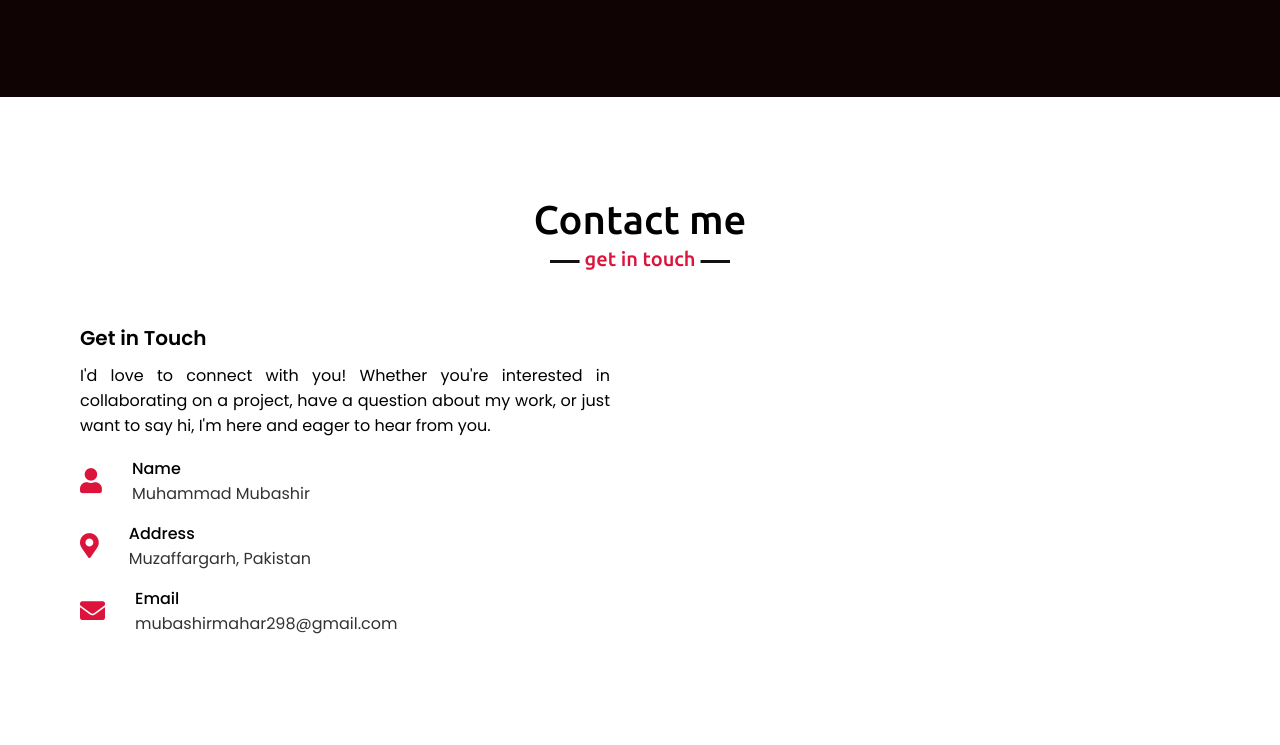
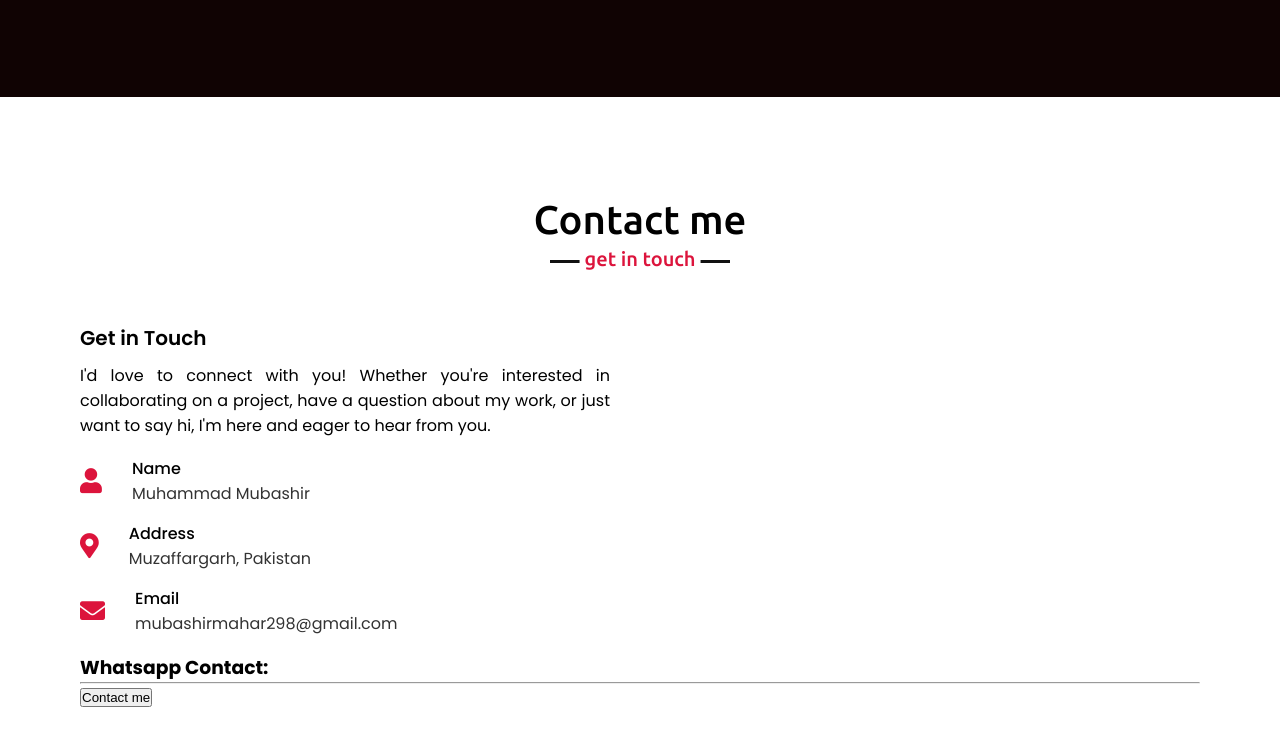
Before and after one commit to maharmubashir/Personal-Portfolio, a plain HTML site: page index.html in a window 1280 px wide. Shown: the part 2022-2767 px from the top of the page. Drawn offline with nearby package versions, Linux system fonts and the light colour scheme.

Commit message:
Update index.html

```diff
--- a/index.html
+++ b/index.html
@@ -141,7 +141,12 @@
                         </div>
                     </div>
                 </div>
-
+                </div>
+                <div class="column right1">
+                    <h3>Whatsapp Contact:</h3>
+                    <hr>
+                   <a href="https://wa.me/923156654207"><button>Contact me</button></a>
+                </div>
             </div>
         </div>
     </section>
```
